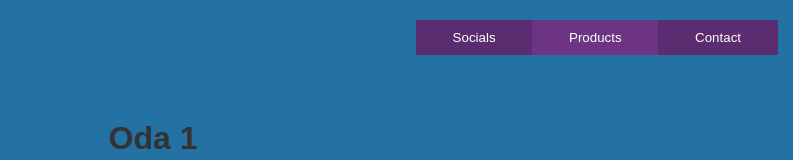
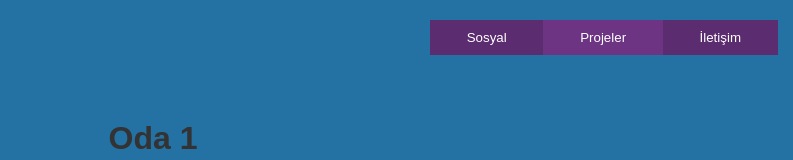
Before and after one commit to ErdincMete/erdincmete.github.io, a plain HTML site: page index.html in a window 1280 px wide. Shown: the top 160 px of the page, without its empty margins (487-1280 px from the left). Drawn offline with Linux system fonts and the light colour scheme.

Commit message:
Update index.html

```diff
--- a/index.html
+++ b/index.html
@@ -132,9 +132,9 @@
 </head>
 <body>
     <div class="button-container">
-        <button class="rectangle-button darker" id="button1" onclick="togglePanel('panel1', 'button1')">   Socials   </button>
-        <button class="rectangle-button brighter" id="button2" onclick="togglePanel('panel2', 'button2')">   Products   </button>
-        <button class="rectangle-button darker" id="button3" onclick="togglePanel('panel3', 'button3')">   Contact   </button>
+        <button class="rectangle-button darker" id="button1" onclick="togglePanel('panel1', 'button1')">   Sosyal   </button>
+        <button class="rectangle-button brighter" id="button2" onclick="togglePanel('panel2', 'button2')">   Projeler   </button>
+        <button class="rectangle-button darker" id="button3" onclick="togglePanel('panel3', 'button3')">   İletişim   </button>
     </div>
     <div class="panel" id="panel1">
         <div class="panel-buttons">
```
